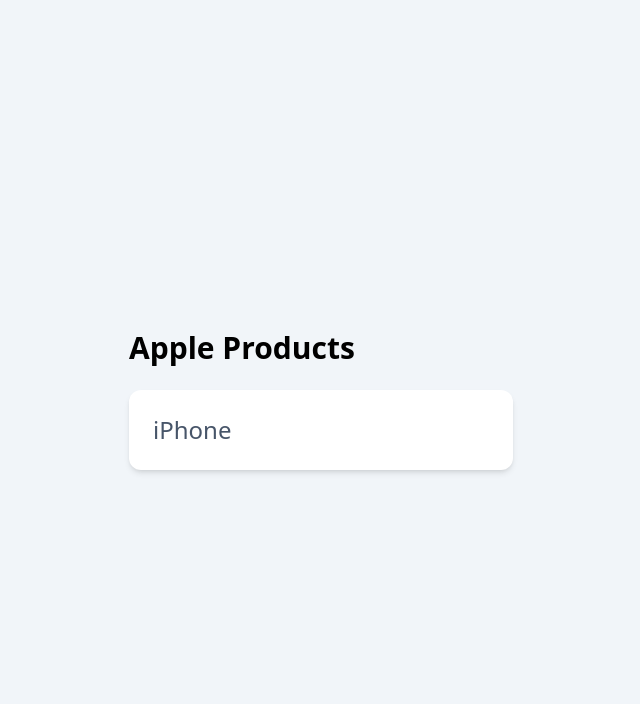
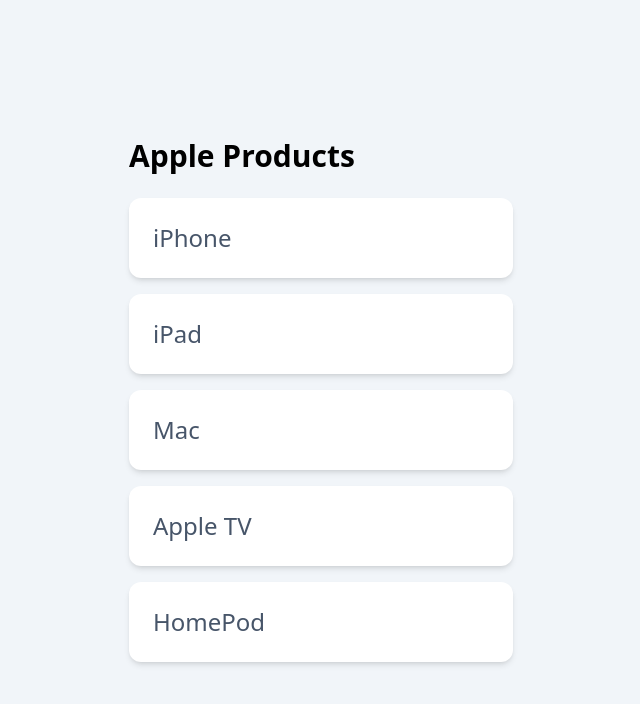
Before and after one commit to stevenlei/vue-basic-components, a Vue app: page / in a window 1280 px wide. Shown: the top 704 px of the page, without its empty margins (319-959 px from the left). Built offline with nearby package versions, Linux system fonts and the light colour scheme.

Commit message:
refactor 5: for-loop <ListItem />

```diff
--- a/src/App.vue
+++ b/src/App.vue
@@ -6,6 +6,33 @@
   components: {
     List,
     ListItem
+  },
+  data() {
+    return {
+      products: [
+        {
+          sku: 'iphone',
+          name: 'iPhone',
+        },
+        {
+          sku: 'ipad',
+          name: 'iPad',
+        },
+        {
+          sku: 'mac',
+          name: 'Mac',
+        },
+        {
+          sku: 'appletv',
+          name: 'Apple TV',
+        },
+        {
+          sku: 'homepod',
+          name: 'HomePod',
+        },
+
+      ]
+    }
   }
 }
 </script>
@@ -15,7 +42,7 @@
     <div class="max-w-sm mx-auto flex-1">
       <h2 class="text-3xl font-bold mb-6">Apple Products</h2>
       <List>
-        <ListItem name="iPhone" />
+        <ListItem v-for="product in products" :key="product.sku" :name="product.name" />
       </List>
     </div>
   </div>
```
